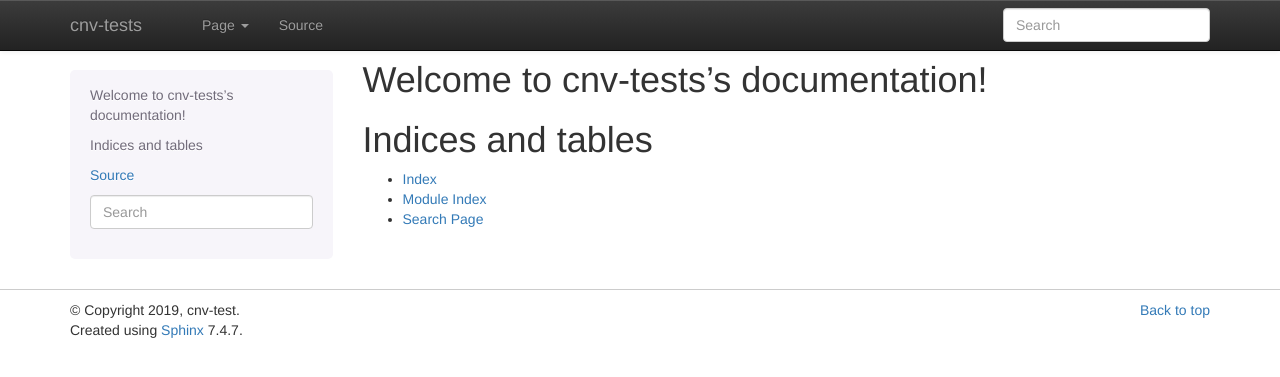
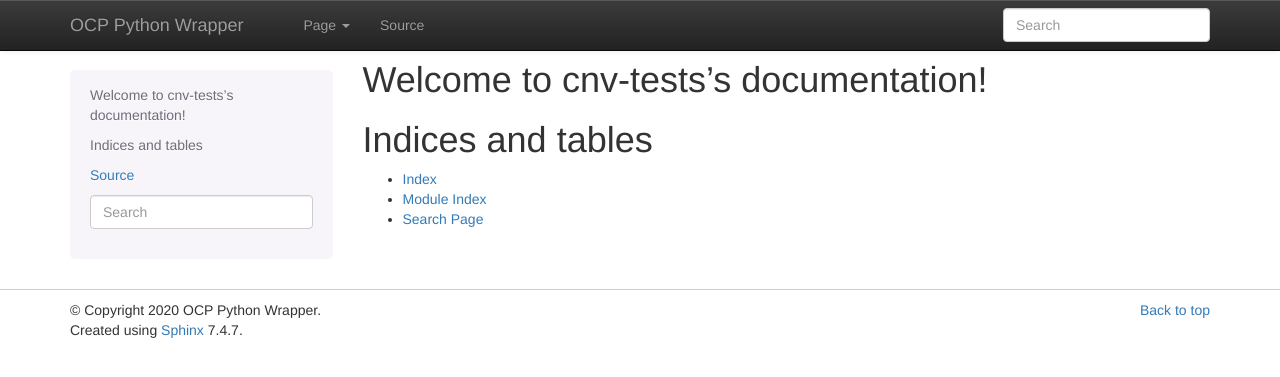
Before and after one commit to RedHatQE/openshift-python-wrapper, a Sphinx documentation site: the page built from docs/source/index.rst, in a window 1280 px wide. Shown: the top 377 px of the page. Built offline with Sphinx 7.4.7, drawn with Linux system fonts in a browser that asks for light colours.

Commit message:
Update docs name
Change-Id: I6a2bde86afbdd7dfe580b412d5a4b1d5f51720a7

```diff
--- a/docs/source/conf.py
+++ b/docs/source/conf.py
@@ -18,9 +18,9 @@ import sphinx_bootstrap_theme
 
 # -- Project information -----------------------------------------------------
 
-project = "cnv-tests"
-copyright = "2019, cnv-test"  # noqa: A001
-author = "cnv-test"
+project = "OCP Python Wrapper"
+copyright = "2020 OCP Python Wrapper"  # noqa: A001
+author = "myakove"
 
 sys.path.insert(0, os.path.abspath("../.."))
 sys.path.insert(0, os.path.abspath("."))
```
